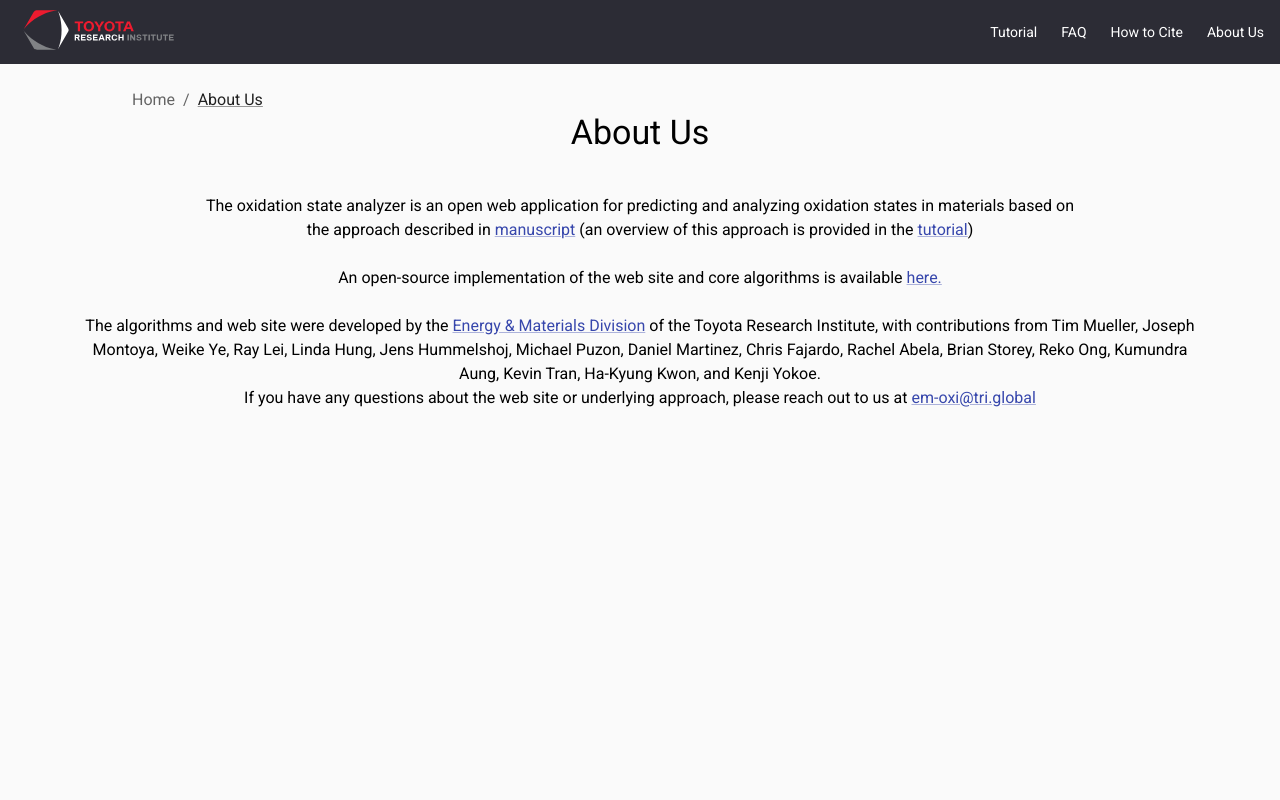
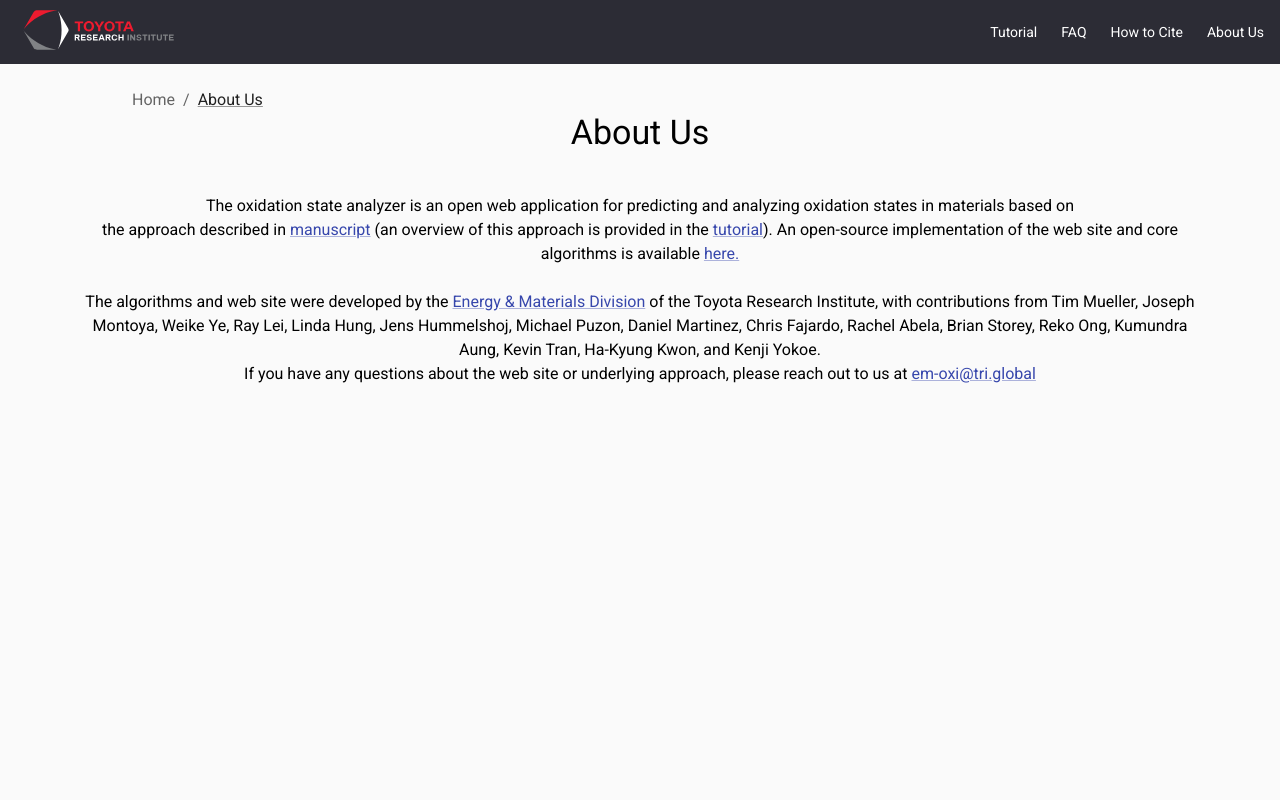
Before and after one commit to TRI-AMDD/oxidation-state-app, a React (Vite) app in the folder ui/: page /about-us in a window 1280 px wide. Shown: the top 800 px of the page. Built offline with nearby package versions, Linux system fonts and the light colour scheme.

Commit message:
Fix build errors

```diff
--- a/ui/src/features/render-graph/render-slider.ts
+++ b/ui/src/features/render-graph/render-slider.ts
@@ -1,5 +1,5 @@
 import { OxidationStatesAPI } from '@/models/DataViewerModel';
-import { Settings, computeECP } from './render-graph';
+import { Settings } from './render-graph';
 import { getPositionFromValue } from '@/utils/GraphUtil';
 
 export function renderSliderLine(
--- a/ui/src/pages/AboutUs/AboutUs.tsx
+++ b/ui/src/pages/AboutUs/AboutUs.tsx
@@ -35,10 +35,7 @@ const AboutUs = () => {
                     <Link component={RouterLink} to="/tutorial">
                         tutorial
                     </Link>
-                    )
-                    <br />
-                    <br />
-                    An open-source implementation of the web site and core algorithms is available{' '}
+                    ). An open-source implementation of the web site and core algorithms is available{' '}
                     <Link component={RouterLink} to="/">
                         here.
                     </Link>
```
Also changed, not shown: 1 other file (tests, documents, lock files or other folders).
